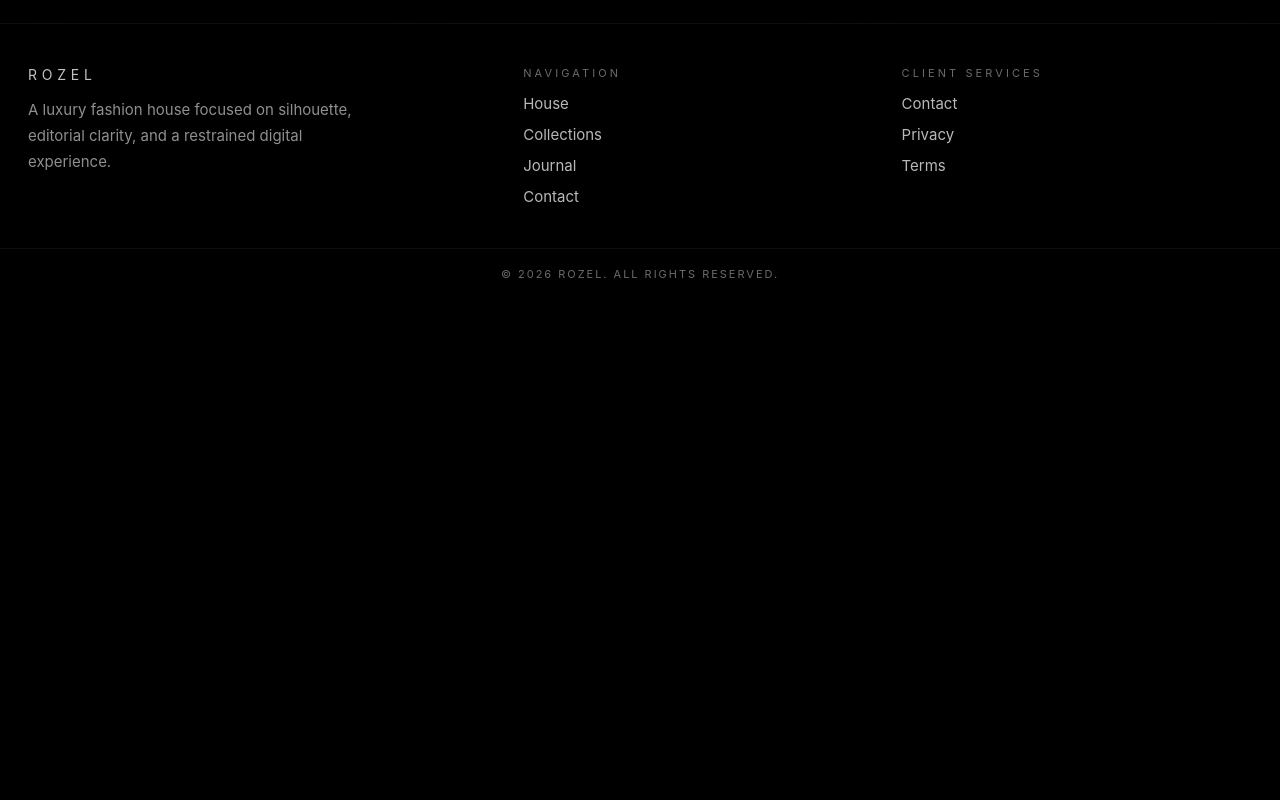
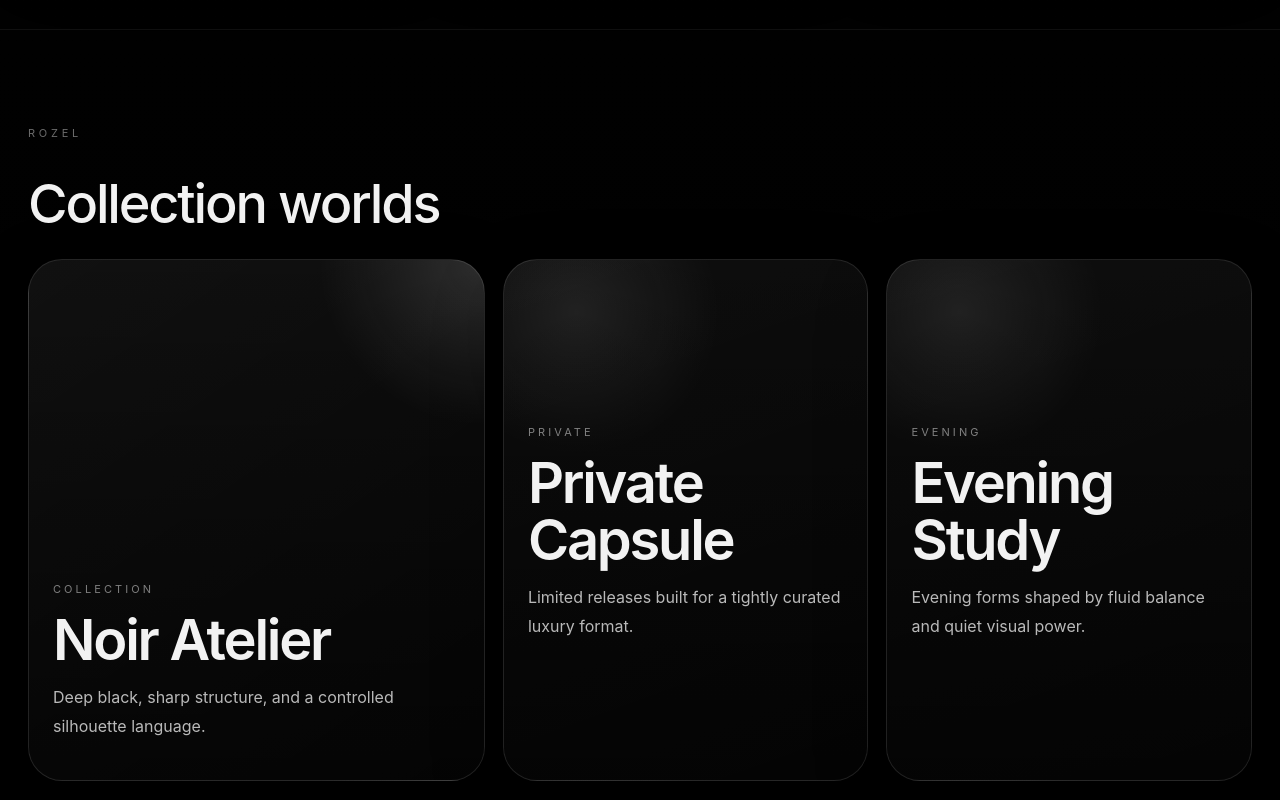
Before and after one commit to mtronda21vekby-stack/rozelshop.com, a Next.js app in the folder apps/web/: page /en in a window 1280 px wide. Shown: the part 2240-3040 px from the top of the page. Before the commit the page ends 2545 px from the top, so only its background shows below. Built offline with nearby package versions, Linux system fonts and the light colour scheme.

Commit message:
Update page.tsx

```diff
--- a/apps/web/src/app/en/page.tsx
+++ b/apps/web/src/app/en/page.tsx
@@ -1,9 +1,9 @@
-import Link from 'next/link';
-import { Hero } from '../../components/site/Hero';
-import { getSiteContent } from '../../lib/site-data';
+import Link from 'next/link'
+import { Hero } from '../../components/site/Hero'
+import { getSiteContent } from '../../lib/site-data'
 
 export default function EnglishHomePage() {
-  const siteData = getSiteContent('en');
+  const siteData = getSiteContent('en')
 
   return (
     <>
@@ -11,49 +11,189 @@ export default function EnglishHomePage() {
 
       <section className="page-section">
         <div className="container">
+
           <div className="section-head">
-            <div className="eyebrow">{siteData.home.introEyebrow}</div>
-            <h2 className="section-title">{siteData.home.introTitle}</h2>
+            <div className="eyebrow">
+              {siteData.home.introEyebrow}
+            </div>
+
+            <h2 className="section-title">
+              {siteData.home.introTitle}
+            </h2>
           </div>
 
           <div className="grid grid--3">
+
             {siteData.highlights.map((item) => (
-              <article key={item.title} className="card feature-card">
-                <h3 className="feature-card__title">{item.title}</h3>
-                <p className="feature-card__text">{item.text}</p>
+              <article
+                key={item.title}
+                className="card feature-card"
+              >
+
+                <h3 className="feature-card__title">
+                  {item.title}
+                </h3>
+
+                <p className="feature-card__text">
+                  {item.text}
+                </p>
+
               </article>
             ))}
+
           </div>
         </div>
       </section>
 
       <section className="page-section page-divider">
         <div className="container">
+
           <div className="section-head__row">
+
             <div>
-              <div className="eyebrow">{siteData.home.collectionsEyebrow}</div>
-              <h2 className="section-title">{siteData.home.collectionsTitle}</h2>
+              <div className="eyebrow">
+                {siteData.home.collectionsEyebrow}
+              </div>
+
+              <h2 className="section-title">
+                {siteData.home.collectionsTitle}
+              </h2>
             </div>
 
-            <Link href="/en/collections" className="link-inline">
+            <Link
+              href="/en/collections"
+              className="link-inline"
+            >
               {siteData.home.viewAllLabel}
             </Link>
+
           </div>
 
-          <div className="grid grid--3" style={{ marginTop: 28 }}>
+          <div
+            className="grid grid--3"
+            style={{ marginTop: 34 }}
+          >
+
             {siteData.collections.map((item) => (
-              <article key={item.slug} className="card">
+              <article
+                key={item.slug}
+                className="card"
+              >
+
                 <div className="card__media" />
+
                 <div className="card__body">
-                  <div className="card__label">ROZEL</div>
-                  <h3 className="card__title">{item.title}</h3>
-                  <p className="card__text">{item.description}</p>
+
+                  <div className="card__label">
+                    ROZEL
+                  </div>
+
+                  <h3 className="card__title">
+                    {item.title}
+                  </h3>
+
+                  <p className="card__text">
+                    {item.description}
+                  </p>
+
                 </div>
+
               </article>
             ))}
+
           </div>
+
+        </div>
+      </section>
+
+      <section className="page-section page-divider">
+        <div className="container">
+
+          <div className="section-head">
+            <div className="eyebrow">
+              ROZEL
+            </div>
+
+            <h2 className="section-title">
+              Collection worlds
+            </h2>
+          </div>
+
+          <div className="editorial-grid">
+
+            <article className="editorial-card editorial-card--tall">
+
+              <div className="editorial-card__overlay" />
+
+              <div className="editorial-card__content">
+
+                <div className="editorial-card__eyebrow">
+                  COLLECTION
+                </div>
+
+                <h3 className="editorial-card__title">
+                  Noir Atelier
+                </h3>
+
+                <p className="editorial-card__text">
+                  Deep black, sharp structure, and a
+                  controlled silhouette language.
+                </p>
+
+              </div>
+
+            </article>
+
+            <article className="editorial-card editorial-card--soft">
+
+              <div className="editorial-card__overlay" />
+
+              <div className="editorial-card__content">
+
+                <div className="editorial-card__eyebrow">
+                  PRIVATE
+                </div>
+
+                <h3 className="editorial-card__title">
+                  Private Capsule
+                </h3>
+
+                <p className="editorial-card__text">
+                  Limited releases built for a tightly
+                  curated luxury format.
+                </p>
+
+              </div>
+
+            </article>
+
+            <article className="editorial-card editorial-card--soft">
+
+              <div className="editorial-card__overlay" />
+
+              <div className="editorial-card__content">
+
+                <div className="editorial-card__eyebrow">
+                  EVENING
+                </div>
+
+                <h3 className="editorial-card__title">
+                  Evening Study
+                </h3>
+
+                <p className="editorial-card__text">
+                  Evening forms shaped by fluid balance
+                  and quiet visual power.
+                </p>
+
+              </div>
+
+            </article>
+
+          </div>
+
         </div>
       </section>
     </>
-  );
+  )
 }
```
